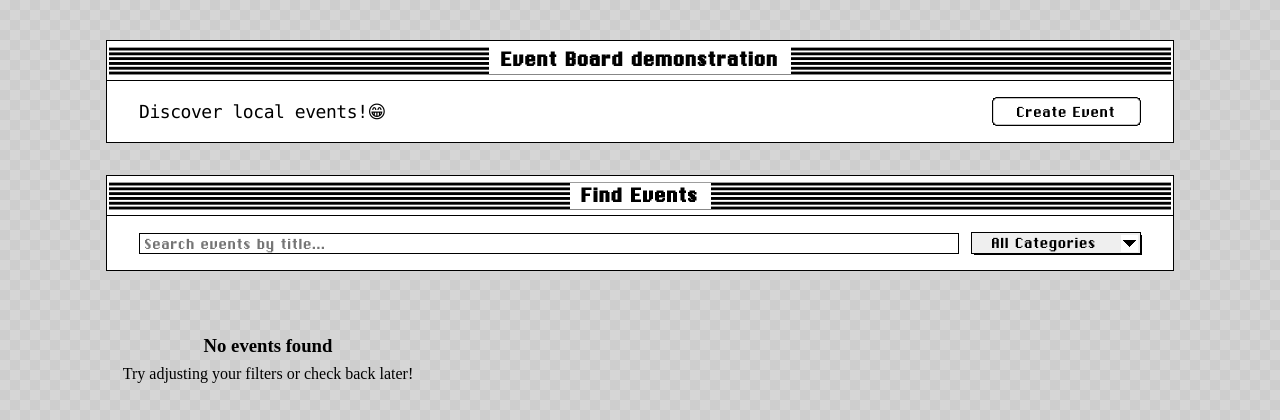
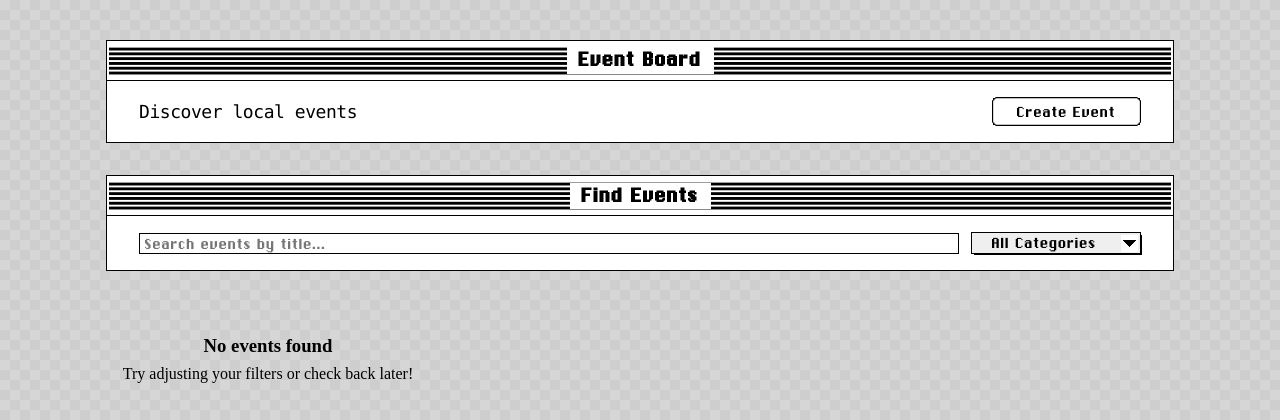
Before and after one commit to Huda-Mansoori/ai-community-event-board, a Flask app: page / in a window 1280 px wide. Shown: the top 420 px of the page. Run offline with Flask 3, Linux system fonts and the light colour scheme; data that the repository does not hold is empty; some libraries are stand-ins or nearby versions.

Commit message:
changed title

```diff
--- a/templates/index.html
+++ b/templates/index.html
@@ -12,12 +12,12 @@
         <div class="window header-window">
             <div class="title-bar">
                 <button aria-label="Close" disabled class="close hidden"></button>
-                <h1 class="title">Event Board demonstration</h1>
+                <h1 class="title">Event Board </h1>
                 <button aria-label="Resize" disabled class="resize hidden"></button>
             </div>
             <div class="separator"></div>
             <div class="window-pane header-pane">
-                <p>Discover local events!😁</p>
+                <p>Discover local events</p>
                 <button class="btn btn-create-event" onclick="openCreateModal()">Create Event</button>
             </div>
         </div>
```
